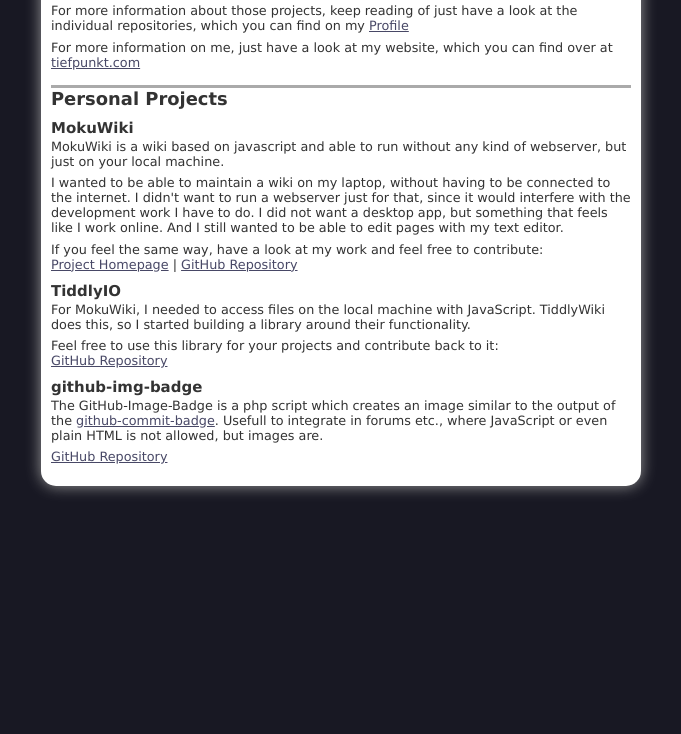
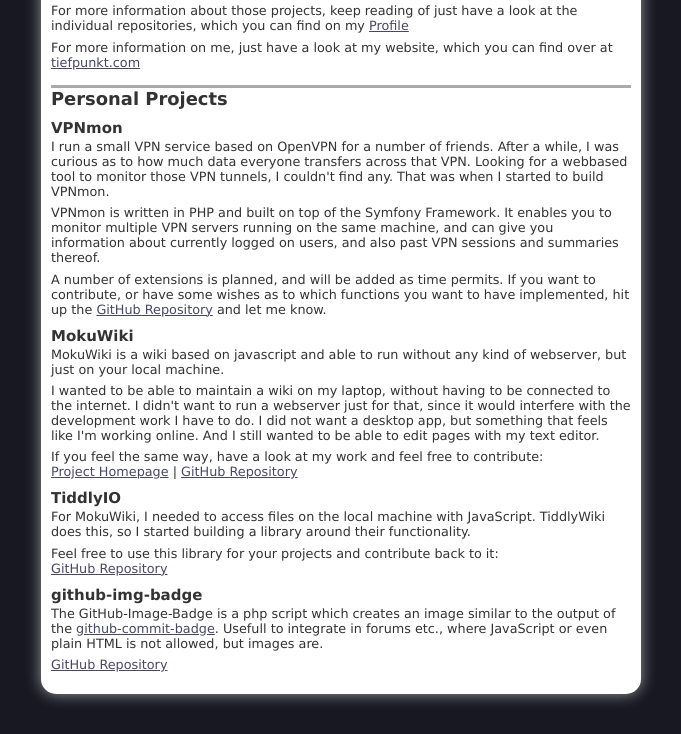
Before and after one commit to tiefpunkt/tiefpunkt.github.com, a plain HTML site: page index.html in a window 1280 px wide. Shown: the part 134-868 px from the top of the page, without its empty margins (299-980 px from the left). Before the commit the page ends 800 px from the top, so only its background shows below. Drawn offline with Linux system fonts and the light colour scheme.

Commit message:
New project: VPNmon

```diff
--- a/index.html
+++ b/index.html
@@ -17,9 +17,14 @@
 
 		<h2>Personal Projects</h2>
 
+		<h3>VPNmon</h3>
+		<p>I run a small VPN service based on OpenVPN for a number of friends. After a while, I was curious as to how much data everyone transfers across that VPN. Looking for a webbased tool to monitor those VPN tunnels, I couldn't find any. That was when I started to build VPNmon.</p>
+		<p>VPNmon is written in PHP and built on top of the Symfony Framework. It enables you to monitor multiple VPN servers running on the same machine, and can give you information about currently logged on users, and also past VPN sessions and summaries thereof.</p>
+		<p>A number of extensions is planned, and will be added as time permits. If you want to contribute, or have some wishes as to which functions you want to have implemented, hit up the <a href="https://github.com/tiefpunkt/VPNmon">GitHub Repository</a> and let me know.</p>
+
 		<h3>MokuWiki</h3>
 		<p>MokuWiki is a wiki based on javascript and able to run without any kind of webserver, but just on your local machine.</p>
-		<p>I wanted to be able to maintain a wiki on my laptop, without having to be connected to the internet. I didn't want to run a webserver just for that, since it would interfere with the development work I have to do. I did not want a desktop app, but something that feels like I work online. And I still wanted to be able to edit pages with my text editor.</p>
+		<p>I wanted to be able to maintain a wiki on my laptop, without having to be connected to the internet. I didn't want to run a webserver just for that, since it would interfere with the development work I have to do. I did not want a desktop app, but something that feels like I'm working online. And I still wanted to be able to edit pages with my text editor.</p>
 		<p>If you feel the same way, have a look at my work and feel free to contribute:<br /> <a href="http://tiefpunkt.github.com/MokuWiki">Project Homepage</a> | <a href="https://github.com/tiefpunkt/MokuWiki">GitHub Repository</a></p>
 
 		<h3>TiddlyIO</h3>
--- a/style.css
+++ b/style.css
@@ -6,7 +6,7 @@ body {
 
 #box {
 	width: 600px;
-	margin: 40px auto 0 auto;
+	margin: 40px auto 40px auto;
 }
 
 #header {
```
